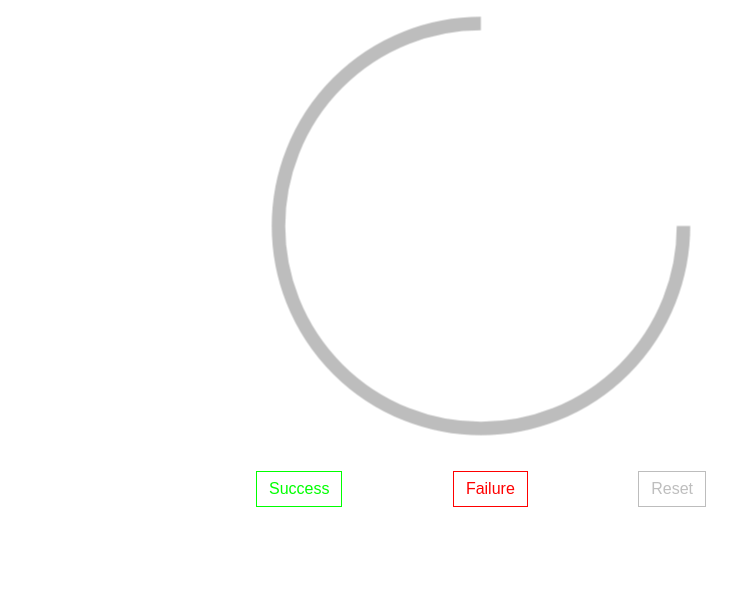
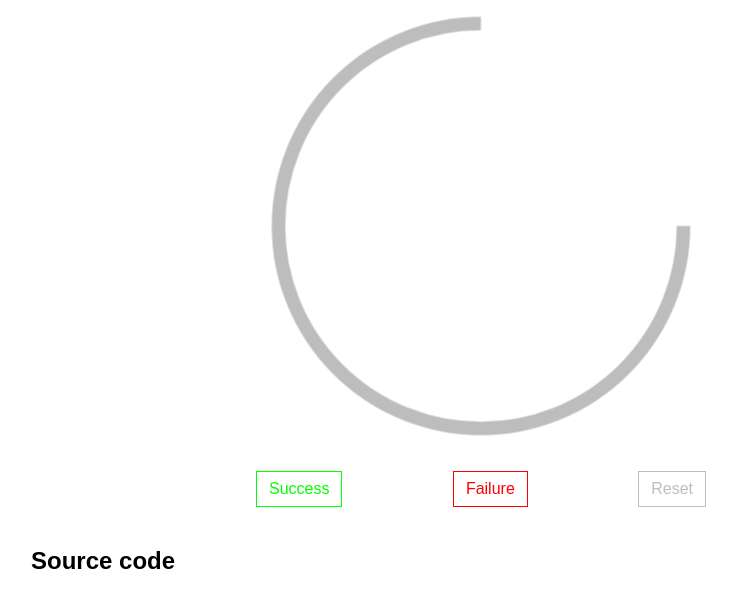
Before and after one commit to pataruco/svg-spinner-lab, a plain HTML site: page index.html in a window 1280 px wide. Shown: the part 79-686 px from the top of the page, without its empty margins (159-896 px from the left). Drawn offline with Linux system fonts and the light colour scheme.

Commit message:
Add source code

```diff
--- a/index.html
+++ b/index.html
@@ -40,6 +40,10 @@
           <p>Now you might trigger another action</p>
         </dialog>
       </section>
+      <section>
+        <h2>Source code</h2>
+        <script src="https://gist.github.com/pataruco/a263d79ff2d9f6cfd7aff6dfb2770596.js"></script>
+      </section>
     </article>
     <script src="./scripts/main.js"></script>
   </body>
```
